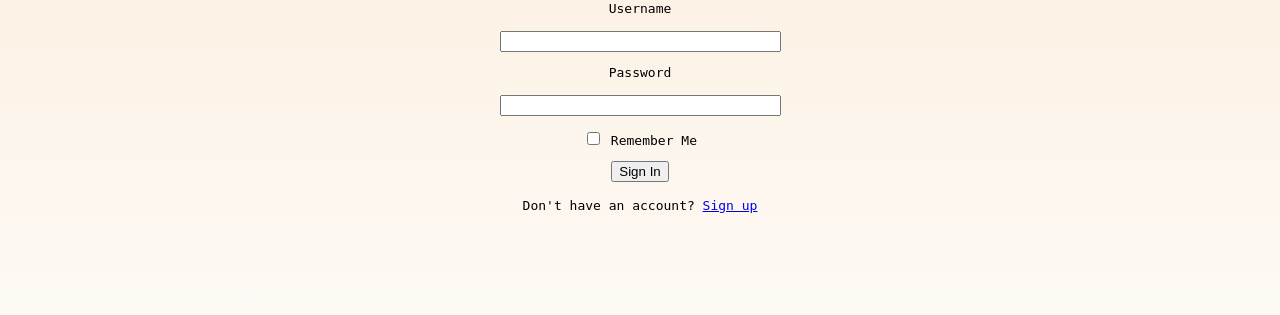
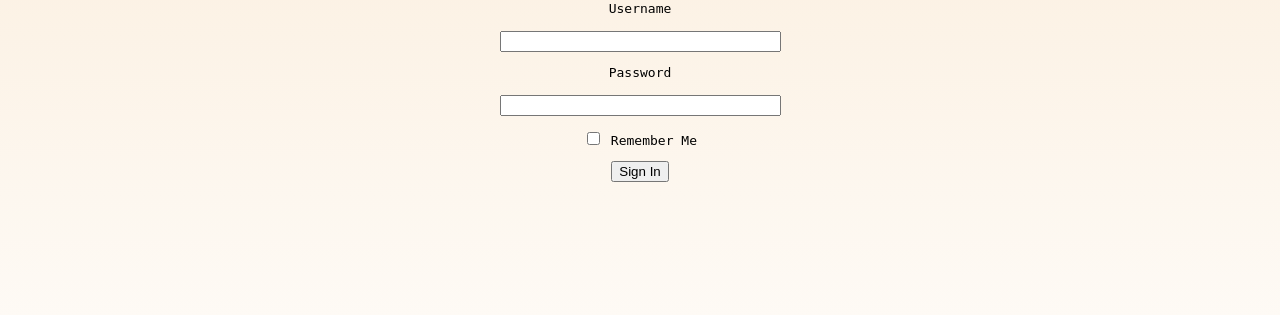
Before and after one commit to FardinHaque60/Scribe, a Flask app: page /login in a window 1280 px wide. Shown: the part 283-598 px from the top of the page. Run offline with Flask 3, Linux system fonts and the light colour scheme.

Commit message:
small changes

```diff
--- a/app/templates/login.html
+++ b/app/templates/login.html
@@ -21,7 +21,6 @@
                 <p>{{ form.remember_me() }} {{ form.remember_me.label }}</p>
                 <p>{{ form.submit() }}</p>
             </form>
-            <p>Don't have an account? <a href="{{ '/create_account'}}">Sign up</a></p>
         </div>
     </body>
 </html>
```
Also changed, not shown: requirements.txt (deleted, +0 -16 lines).
